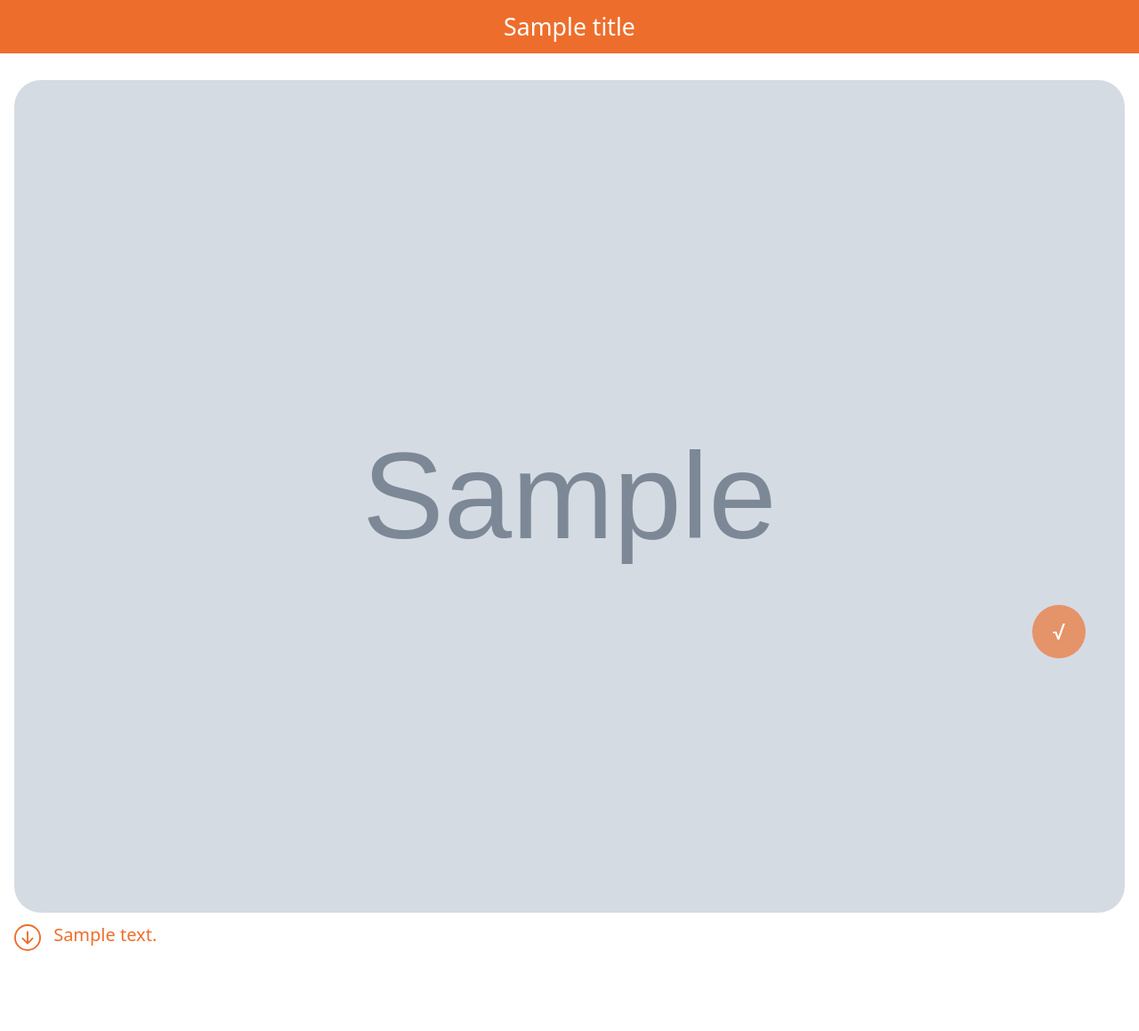
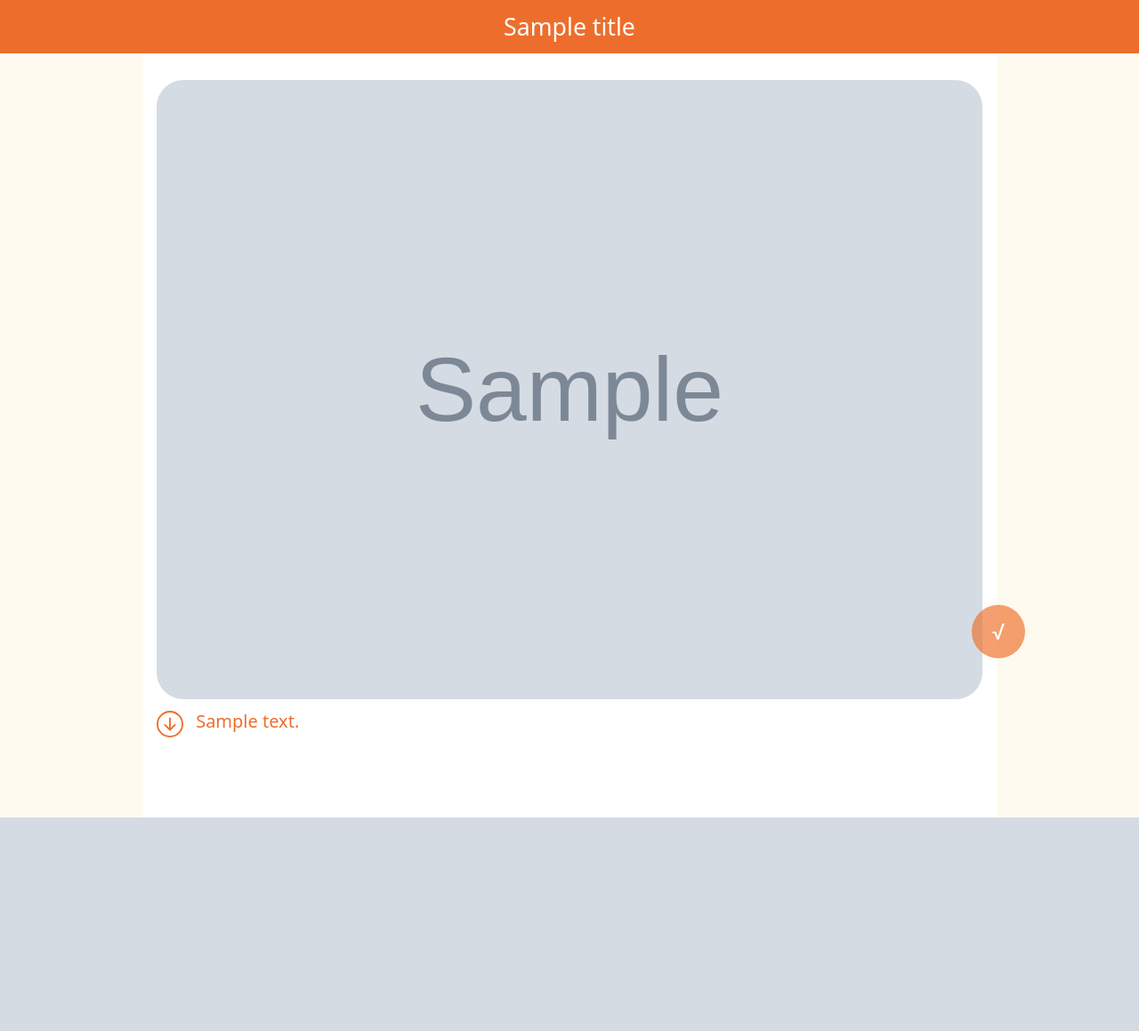
Before and after one commit to CYCKCN/AVATA, a Flask app: template frontend/templates/instruction.html in a window 1280 px wide. Shown: the whole page at 89% size. After the commit the page ends 919 px from the top, so only its background shows below. Run offline with Flask 2, Linux system fonts and the light colour scheme; the template is opened without the code that fills it: most values are stand-ins (such as "Sample title", 1, 10 or a date in 2020); grey boxes marked "Sample" are stand-in pictures; some web fonts are replaced.

Commit message:
Update instruction.html

```diff
--- a/frontend/templates/instruction.html
+++ b/frontend/templates/instruction.html
@@ -65,6 +65,7 @@
 }
 .full{
     width:100%;
+    background-color:FloralWhite;
 }
 .head{
     position: fixed;
@@ -82,8 +83,12 @@
 }
 .guide{
     width:100%;
+    max-width: 960px;
     padding: 30px 16px;
     margin-top: 60px;
+    margin-left: auto;
+    margin-right: auto;
+    background-color:white;
 }
 .guide div{
     width:100%;
@@ -105,7 +110,7 @@ input{
     width:60px;
     height:60px;
     bottom: 60px;
-    right: 60px;
+    right: 10%;
     background-color: #ed702cab;
     border: #ED6E2C;
     border-radius: 50%;
```
